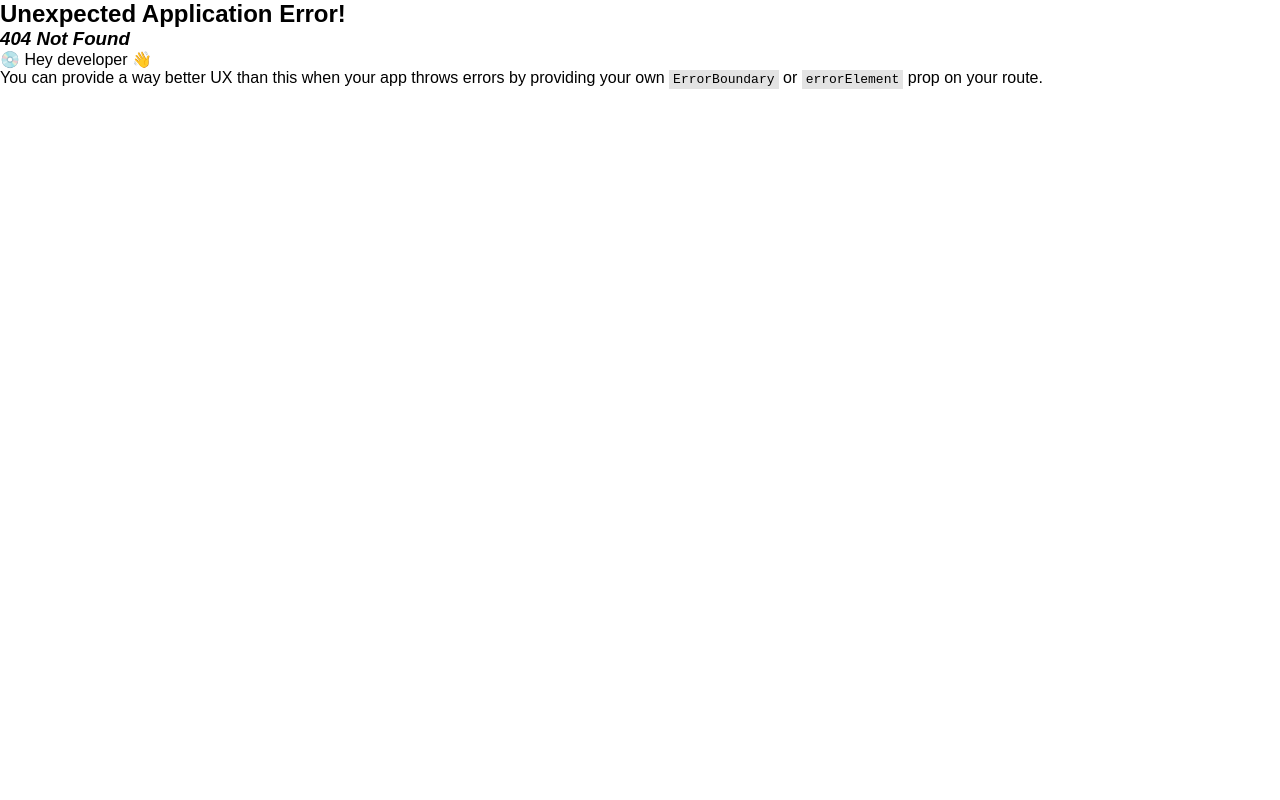
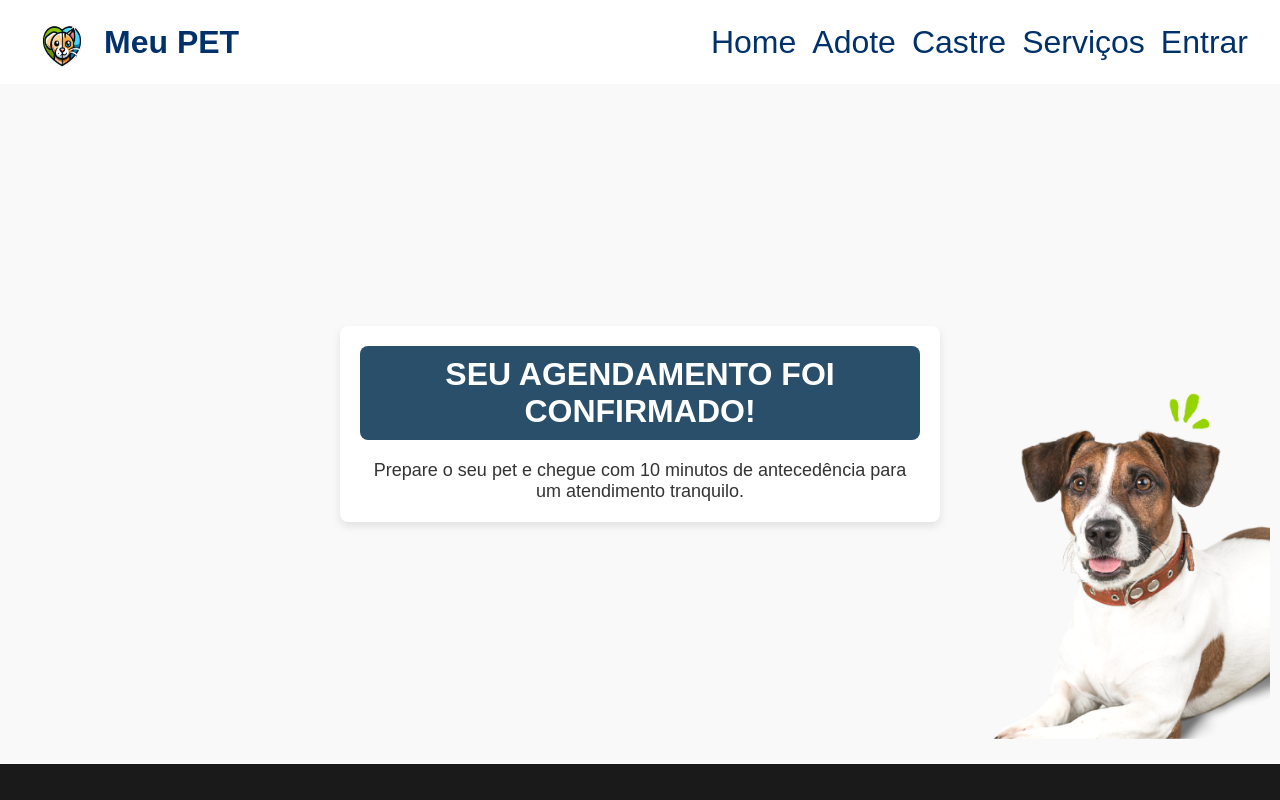
Before and after one commit to MeuPet-Start/Front_MeuPet, a React (Vite) app in the folder Meupet/: page /confirmacao in a window 1280 px wide. Before the commit this address had no page. Shown: the top 800 px of the page. Built offline with nearby package versions, Linux system fonts and the light colour scheme; a web font is replaced by a local one.

Commit message:
finalizando as telas

```diff
--- /dev/null
+++ b/Meupet/src/pages/confirmacao/confirmacao.jsx
@@ -0,0 +1,25 @@
+import Header from "../../components/header/header";
+import Footer from '../../components/footer/footer';
+import cachorro from '../../assets/cachorro.png';
+import { ConfirmationContainer, ConfirmationMessage, DogImageContainer } from './confirmacaostyle';
+
+const ConfirmacaoAgendamento = () => {
+  return (
+    <>
+    <Header />
+      <ConfirmationContainer>
+        <ConfirmationMessage>
+          <h1>SEU AGENDAMENTO FOI CONFIRMADO!</h1>
+          <p>Prepare o seu pet e chegue com 10 minutos de antecedência para um atendimento tranquilo.</p>
+        </ConfirmationMessage>
+        <DogImageContainer>
+          <img src={cachorro} alt="Dog" />
+          <div className="overlay"></div>
+        </DogImageContainer>
+      </ConfirmationContainer>
+      <Footer />
+    </>
+  );
+};
+
+export default ConfirmacaoAgendamento;
--- /dev/null
+++ b/Meupet/src/pages/confirmacao/confirmacaostyle.js
@@ -0,0 +1,104 @@
+import styled from 'styled-components';
+
+export const ConfirmationContainer = styled.section`
+  display: flex;
+  flex-direction: column;
+  align-items: center;
+  justify-content: center;
+  min-height: calc(100vh - 120px);
+  text-align: center;
+  padding: 20px;
+  background-color: #f9f9f9;
+
+
+  @media (max-width: 768px) {
+    padding: 15px;
+  }
+`;
+
+export const ConfirmationMessage = styled.div`
+  max-width: 600px;
+  width: 100%;
+  padding: 20px;
+  background-color: #ffffff;
+  border-radius: 8px;
+  box-shadow: 0 4px 8px rgba(0, 0, 0, 0.1);
+
+  h1 {
+    font-size: 32px;
+    color: #fff;
+    background-color: #2a4f6a;
+    border-radius: 8px;
+    padding: 10px 20px;
+    margin-bottom: 20px;
+  }
+
+  p {
+    font-size: 18px;
+    color: #333;
+    font-weight: normal;
+  }
+
+
+  @media (max-width: 768px) {
+    max-width: 90%;
+    padding: 15px;
+    h1 {
+      font-size: 28px;
+      padding: 8px 16px;
+    }
+    p {
+      font-size: 16px;
+    }
+  }
+
+
+  @media (max-width: 480px) {
+    max-width: 95%;
+    padding: 12px;
+    h1 {
+      font-size: 24px;
+      padding: 6px 12px;
+    }
+    p {
+      font-size: 14px;
+    }
+  }
+`;
+
+export const DogImageContainer = styled.div`
+  position: absolute;
+  right: 10px;
+  top: 67%;
+  transform: translateY(-50%);
+  z-index: 1;
+
+  img {
+    max-width: 500px;
+    width: 100%;
+    height: auto;
+    object-fit: contain;
+  }
+
+
+  @media (max-width: 768px) {
+    position: relative;
+    right: 0;
+    top: auto;
+    transform: none;
+    margin-top: 20px;
+    img {
+      max-width: 400px;
+      width: 100%;
+    }
+  }
+
+
+  @media (max-width: 480px) {
+    position: relative;
+    margin-top: 10px;
+    img {
+      max-width: 300px;
+    }
+  }
+`;
--- a/Meupet/src/pages/consulta/appointment.jsx
+++ b/Meupet/src/pages/consulta/appointment.jsx
@@ -1,6 +1,6 @@
 import Header from "../../components/header/header";
 import Footer from "../../components/footer/footer";
-import {Swiper,SwiperSlide} from 'swiper/react';
+import { Swiper, SwiperSlide } from 'swiper/react';
 import carrossel1 from "../../assets/carrossel1.png";
 import carrossel2 from "../../assets/carrossel2.png";
 import carrossel3 from "../../assets/carrossel3.png";
@@ -8,92 +8,92 @@ import Cemevet from "../../assets/Cemevet.png";
 import { PiStethoscopeDuotone } from "react-icons/pi";
 import { BsClipboardCheck } from "react-icons/bs";
 import { MdLocalPhone } from "react-icons/md";
-import { HeaderSection, MainForm, InputGrid, ButtonGroup,SlideItem } from "./appointmentstyle";
+import { useNavigate } from "react-router";
+import { HeaderSection, MainForm, InputGrid, ButtonGroup, SlideItem } from "./appointmentstyle";
 import "swiper/css"
 
 const Appointment = () => {
+  const navigate = useNavigate();
 
-  const data =[
-    {id:'1', image:carrossel1},
-    {id:'2', image:carrossel2},
-    {id:'3', image:carrossel3}
-  ]
+  const handleButtonClick = () => {
+    navigate("/confirmacao");
+  };
+
+  const data = [
+    { id: '1', image: carrossel1 },
+    { id: '2', image: carrossel2 },
+    { id: '3', image: carrossel3 },
+  ];
 
   return (
     <>
-
-      <Header></Header>
+      <Header />
 
       <HeaderSection>
         <div>
           <img src={Cemevet} alt="Clínica" />
-
           <div className="text">
             <h1>Centro Médico Veterinário</h1>
             <h2>Sua Clínica Veterinária: Saúde e Cuidado para o seu Pet</h2>
             <div className="divInformacoes">
-              <PiStethoscopeDuotone className="headerIcones"/>
-              <p><strong> +4 Serviços Inclusos: </strong> Consultas,Exames e Cirurgias</p>
+              <PiStethoscopeDuotone className="headerIcones" />
+              <p><strong> +4 Serviços Inclusos: </strong> Consultas, Exames e Cirurgias</p>
             </div>
             <div className="divInformacoes">
-              <BsClipboardCheck className="headerIcones"/>
-              <p><strong>Atendimento: Das 8h às 18h,</strong>todos os dias</p>
+              <BsClipboardCheck className="headerIcones" />
+              <p><strong>Atendimento: Das 8h às 18h,</strong> todos os dias</p>
             </div>
             <div className="divInformacoes">
-              <MdLocalPhone className="headerIcones"/>
+              <MdLocalPhone className="headerIcones" />
               <p>Em caso de urgências, ligue: <strong>(81) 3440-0443</strong></p>
             </div>
           </div>
-
         </div>
       </HeaderSection>
 
       <Swiper
         spaceBetween={50}
         slidesPerView={1}
-            pagination={{clickable:true}}
+        pagination={{ clickable: true }}
         navigation
       >
-
-        {data.map((item) =>(
+        {data.map((item) => (
           <SwiperSlide key={item.id}>
             <SlideItem
               src={item.image}
               alt="Veterinário com Cachorro"
-           className="slide-item">
-           </SlideItem>
-
+              className="slide-item"
+            />
           </SwiperSlide>
-        )
-       )
-        }
+        ))}
       </Swiper>
 
       <MainForm>
         <div className="tituloFormulario">
           <h1>Serviços de Agendamento</h1>
-           <h2>Preencha Rapidamente as informações de seu Pet e <strong> Agende com Facilidade:</strong></h2>
+          <h2>Preencha Rapidamente as informações de seu Pet e <strong>Agende com Facilidade:</strong></h2>
         </div>
+
+
         <InputGrid>
           <div>
-            <h1>Informações do Animal:</h1>
+            <h1 id="textgreen">Informações do Animal:</h1>
             <div className="checkboxArea">
-
               <h1>Tipo do animal:</h1>
               <input type="checkbox" id="cachorro" />
-                <label for= "cachorro">Cachorro </label>
+              <label for="cachorro">Cachorro</label>
               <input type="checkbox" id="gato" />
-                <label for= "gato">Gato </label>
+              <label for="gato">Gato</label>
 
               <h1 className="segundoTitulo">Gênero do Pet:</h1>
               <input type="checkbox" id="femea" />
-                <label for= "femea">Fêmea </label>
+              <label for="femea">Fêmea</label>
               <input type="checkbox" id="macho" />
-                <label for= "macho">Macho</label>
-
+              <label for="macho">Macho</label>
+            </div>
           </div>
 
-          </div>
+          {/* Formulário de detalhes do serviço */}
           <div className="divContain">
             <div className="divForm">
               <label>Nome do Pet</label>
@@ -110,17 +110,19 @@ const Appointment = () => {
           </div>
 
           <div>
-            <h1>Detalhes do serviço: </h1>
+            <h1 id="textgreen">Detalhes do serviço: </h1>
           </div>
+
           <div className="checkboxArea">
-                <h1>Tipo do animal:</h1>
+            <h1>Tipo do serviço:</h1>
             <input type="checkbox" id="consulta" />
-                <label for= "consulta">Consulta </label>
+            <label for="consulta">Consulta</label>
             <input type="checkbox" id="exames" />
-                <label for= "exames">Exames</label>
+            <label for="exames">Exames</label>
             <input type="checkbox" id="vacinas" />
-                <label for= "vacinas">Vacinas</label>
+            <label for="vacinas">Vacinas</label>
           </div>
+
           <div className="divContain">
             <div className="divForm">
               <label>Data do Serviço</label>
@@ -134,7 +136,7 @@ const Appointment = () => {
         </InputGrid>
 
         <ButtonGroup>
-          <button >Efetuar Marcação</button>
+          <button onClick={handleButtonClick}>Efetuar Marcação</button>
         </ButtonGroup>
       </MainForm>
 
--- a/Meupet/src/pages/consulta/appointmentstyle.js
+++ b/Meupet/src/pages/consulta/appointmentstyle.js
@@ -113,8 +113,16 @@ export const InputGrid = styled.div`
       h1{
       font-family: "Poppins";
       font-size: 16px;
+
     }
 
+      .textgreen{
+      background-color: #8BC500;
+      color: #FFFFFF;
+      font-weight: normal;
+      padding: 4px 8px;
+      border-radius: 8px;
+    }
   .checkboxArea{
     font-family: "Poppins";
     display: flex;
--- a/Meupet/src/routes/index.routes.jsx
+++ b/Meupet/src/routes/index.routes.jsx
@@ -5,6 +5,7 @@ import { AppointmentDetails } from "../pages/atendimento/appointmentDetails.jsx"
 import Login from '../pages/login/login.jsx';
 import Register from '../pages/registro/register.jsx';
 import Appointment from "../pages/consulta/appointment.jsx";
+import Confirmacao from "../pages/confirmacao/confirmacao.jsx";
 
 export const route = createBrowserRouter([
     {
@@ -21,6 +22,10 @@ export const route = createBrowserRouter([
         element: <AppointmentDetails />,
     },
     {
+        path: '/confirmacao',
+        element: <Confirmacao />,
+    },
+    {
         path: '/login',
         element: <Login />,
     },
```
Also changed, not shown: Meupet/src/assets/cachorro.png (added). Lines whose indentation alone changed are shown as unchanged.
